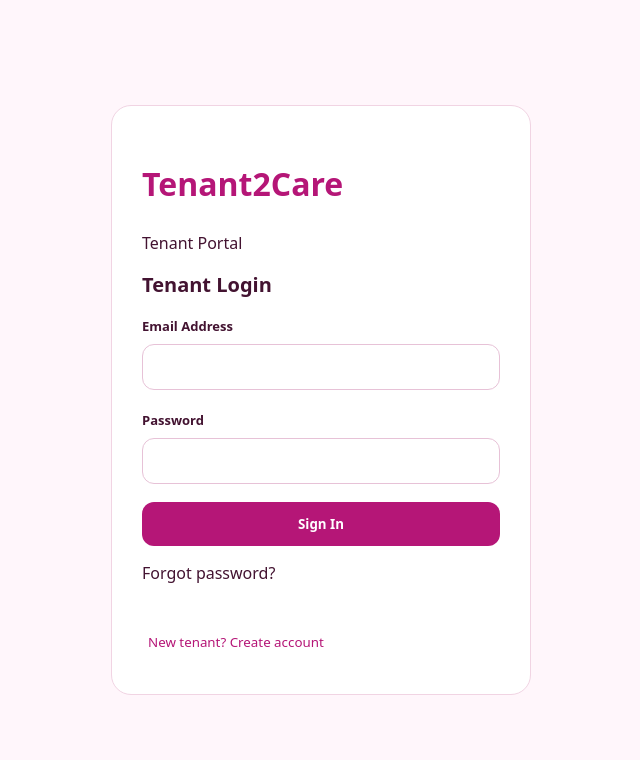
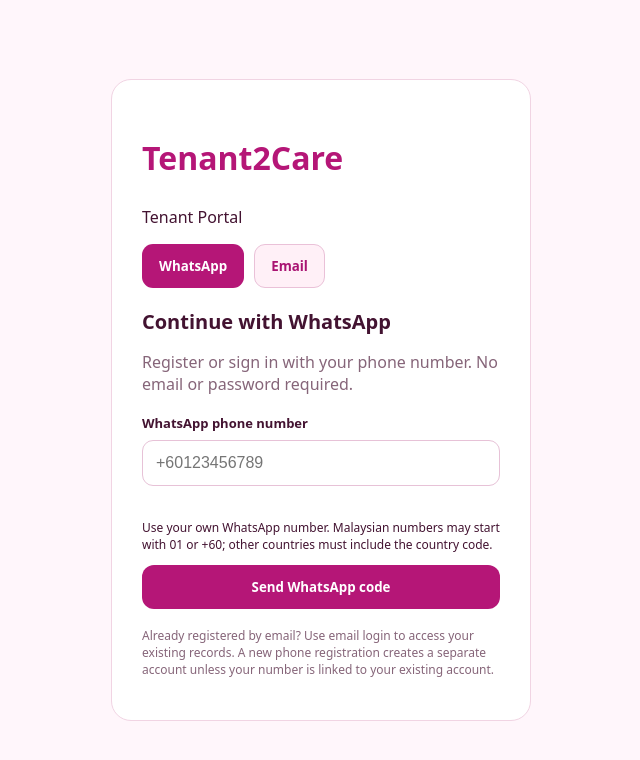
Before and after one commit to muhammadiskandarshohimi-stack/tenant2care-v1-1, a Next.js app: page /tenant/login in a window 1280 px wide. Shown: the top 760 px of the page, without its empty margins (319-959 px from the left). Built offline with nearby package versions, Linux system fonts and the light colour scheme; no server answers.

Commit message:
Add WhatsApp registration and login option to tenant portal

```diff
--- a/app/tenant/login/page.tsx
+++ b/app/tenant/login/page.tsx
@@ -2,12 +2,14 @@
 'use client';
 
 import { useState } from 'react';
+import WhatsAppLogin from '@/components/WhatsAppLogin';
 import Link from 'next/link';
 import { useRouter } from 'next/navigation';
 import { createBrowserClient } from '@supabase/ssr';
 
 export default function TenantLogin() {
   const router = useRouter();
+  const [method, setMethod] = useState<'whatsapp' | 'email'>('whatsapp');
   const [email, setEmail] = useState('');
   const [password, setPassword] = useState('');
   const [register, setRegister] = useState(false);
@@ -81,6 +83,11 @@
       }}>
         <h1 style={{ color: '#b51677' }}>Tenant2Care</h1>
         <p>Tenant Portal</p>
+        <div className="form-actions" role="group" aria-label="Choose login method" style={{marginBottom: 20}}>
+          <button className={method === 'whatsapp' ? 'btn' : 'btn secondary'} type="button" aria-pressed={method === 'whatsapp'} onClick={() => setMethod('whatsapp')}>WhatsApp</button>
+          <button className={method === 'email' ? 'btn' : 'btn secondary'} type="button" aria-pressed={method === 'email'} onClick={() => setMethod('email')}>Email</button>
+        </div>
+        {method === 'whatsapp' ? <WhatsAppLogin/> : <>
         <h2>{register ? 'Create Account' : 'Tenant Login'}</h2>
 
         <form onSubmit={submit}>
@@ -129,6 +136,7 @@
             ? 'Already registered? Sign in'
             : 'New tenant? Create account'}
         </button>
+        </>}
       </section>
     </main>
   );
```
